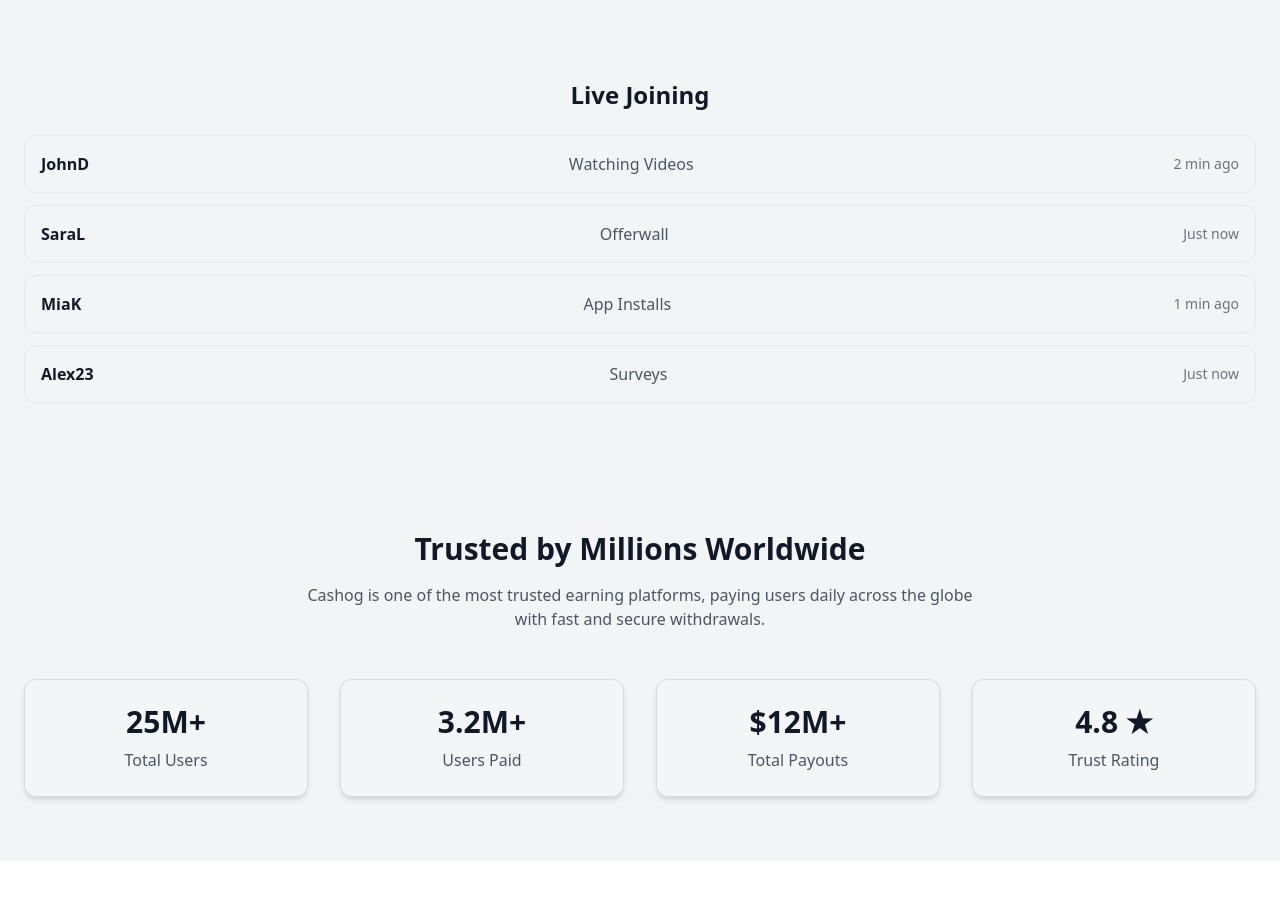
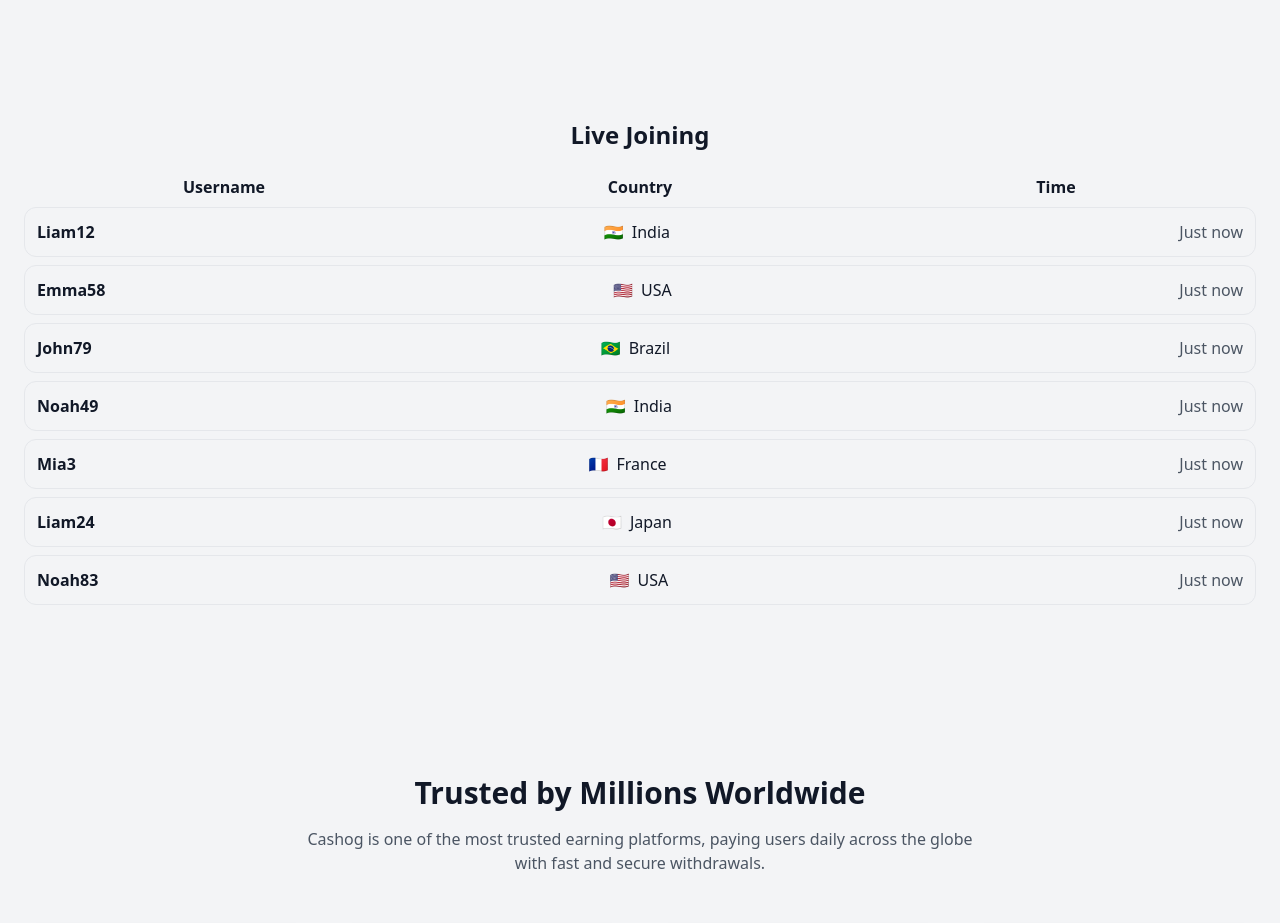
Before and after one commit to tool63/cashin, a Next.js app: page / in a window 1280 px wide. Shown: the part 1680-2603 px from the top of the page. Built offline with nearby package versions, Linux system fonts and the light colour scheme.

Commit message:
Update LiveJoining.tsx

```diff
--- a/components/LiveJoining.tsx
+++ b/components/LiveJoining.tsx
@@ -2,53 +2,96 @@
 
 import { useEffect, useState } from "react"
 
-interface LiveJoiningItem {
+// Generate 100 fake users with random countries and flags
+const countries = [
+  { name: "USA", flag: "🇺🇸" },
+  { name: "UK", flag: "🇬🇧" },
+  { name: "Canada", flag: "🇨🇦" },
+  { name: "Germany", flag: "🇩🇪" },
+  { name: "India", flag: "🇮🇳" },
+  { name: "France", flag: "🇫🇷" },
+  { name: "Japan", flag: "🇯🇵" },
+  { name: "Brazil", flag: "🇧🇷" },
+]
+
+function randomName() {
+  const names = ["Alex", "Mia", "John", "Sara", "Leo", "Emma", "Chris", "Liam", "Olivia", "Noah"]
+  const numbers = Math.floor(Math.random() * 100)
+  return names[Math.floor(Math.random() * names.length)] + numbers
+}
+
+interface LiveUser {
   username: string
-  task: string
+  country: string
+  flag: string
   time: string
 }
 
-const sampleData: LiveJoiningItem[] = [
-  { username: "Alex23", task: "Surveys", time: "Just now" },
-  { username: "MiaK", task: "App Installs", time: "1 min ago" },
-  { username: "JohnD", task: "Watching Videos", time: "2 min ago" },
-  { username: "SaraL", task: "Offerwall", time: "Just now" },
-]
+// Generate initial 100 users
+const generateUsers = (): LiveUser[] =>
+  Array.from({ length: 100 }, () => {
+    const c = countries[Math.floor(Math.random() * countries.length)]
+    return {
+      username: randomName(),
+      country: c.name,
+      flag: c.flag,
+      time: "Just now",
+    }
+  })
 
 export default function LiveJoining() {
-  const [data, setData] = useState<LiveJoiningItem[]>([])
+  const [users, setUsers] = useState<LiveUser[]>(generateUsers())
 
   useEffect(() => {
-    // Simulate live updates every 3s
-    setData(sampleData)
     const interval = setInterval(() => {
-      setData((prev) => [
-        ...sampleData.sort(() => Math.random() - 0.5),
-      ])
-    }, 3000)
+      // Move first user to the end to create scrolling effect
+      setUsers((prev) => {
+        const next = [...prev]
+        const first = next.shift()
+        if (first) {
+          // Update time randomly
+          first.time = Math.random() > 0.5 ? "Just now" : `${Math.floor(Math.random() * 5) + 1} min ago`
+          next.push(first)
+        }
+        return next
+      })
+    }, 2000) // scroll every 2 seconds
 
     return () => clearInterval(interval)
   }, [])
 
   return (
-    <div className="max-w-7xl mx-auto px-6">
+    <div className="max-w-7xl mx-auto px-6 py-10">
       <h3 className="text-xl md:text-2xl font-bold mb-6 text-center">
         Live Joining
       </h3>
 
-      <ul className="space-y-3">
-        {data.map((item, idx) => (
+      {/* Table header */}
+      <div className="grid grid-cols-3 gap-4 md:grid-cols-3 text-center mb-2">
+        <span className="font-semibold hidden md:block">Username</span>
+        <span className="font-semibold hidden md:block">Country</span>
+        <span className="font-semibold hidden md:block">Time</span>
+      </div>
+
+      {/* Auto-scrolling list */}
+      <div className="overflow-hidden h-[360px] md:h-[400px]">
+        <ul className="space-y-2">
+          {users.map((user, idx) => (
             <li
               key={idx}
               className="flex justify-between items-center bg-gray-100 dark:bg-white/5
-              border border-gray-200 dark:border-white/10 rounded-xl p-4"
+                border border-gray-200 dark:border-white/10 rounded-xl p-3 text-sm md:text-base transition-all duration-500"
             >
-            <span className="font-semibold">{item.username}</span>
-            <span className="text-gray-600 dark:text-gray-400">{item.task}</span>
-            <span className="text-sm text-gray-500 dark:text-gray-400">{item.time}</span>
+              <span className="font-semibold">{user.username}</span>
+              <span className="flex items-center justify-center gap-2">
+                <span>{user.flag}</span>
+                <span className="hidden md:inline">{user.country}</span>
+              </span>
+              <span className="text-gray-600 dark:text-gray-400">{user.time}</span>
             </li>
           ))}
         </ul>
       </div>
+    </div>
   )
 }
```
Lines whose indentation alone changed are shown as unchanged.
